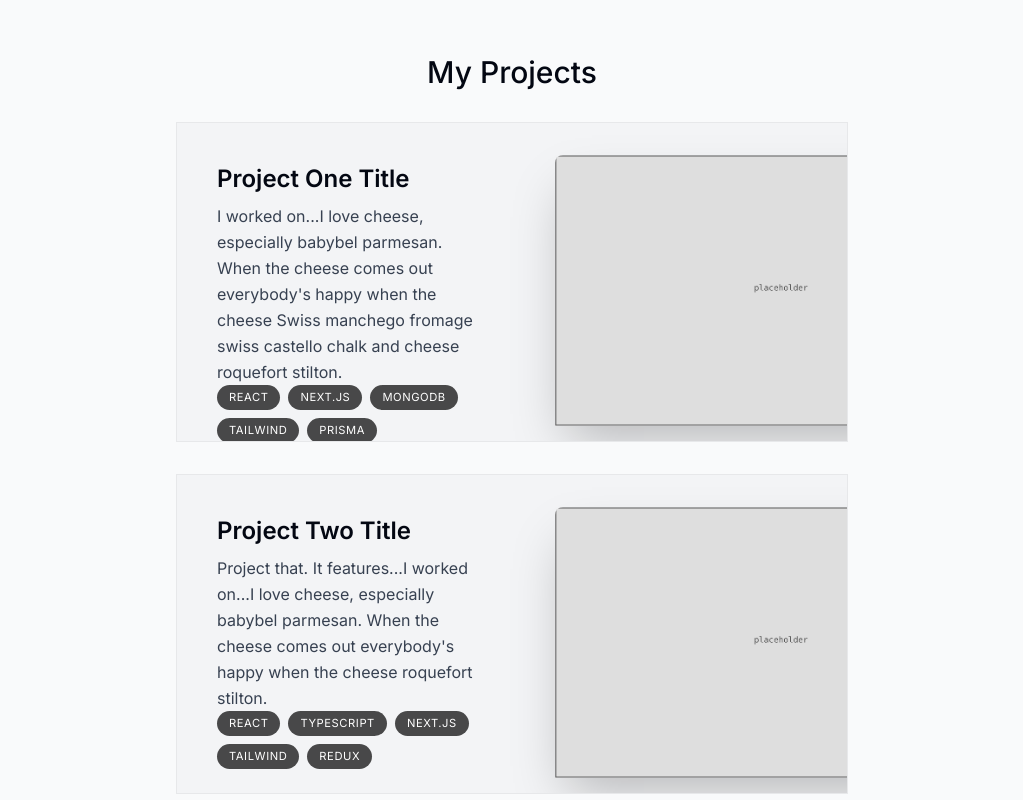
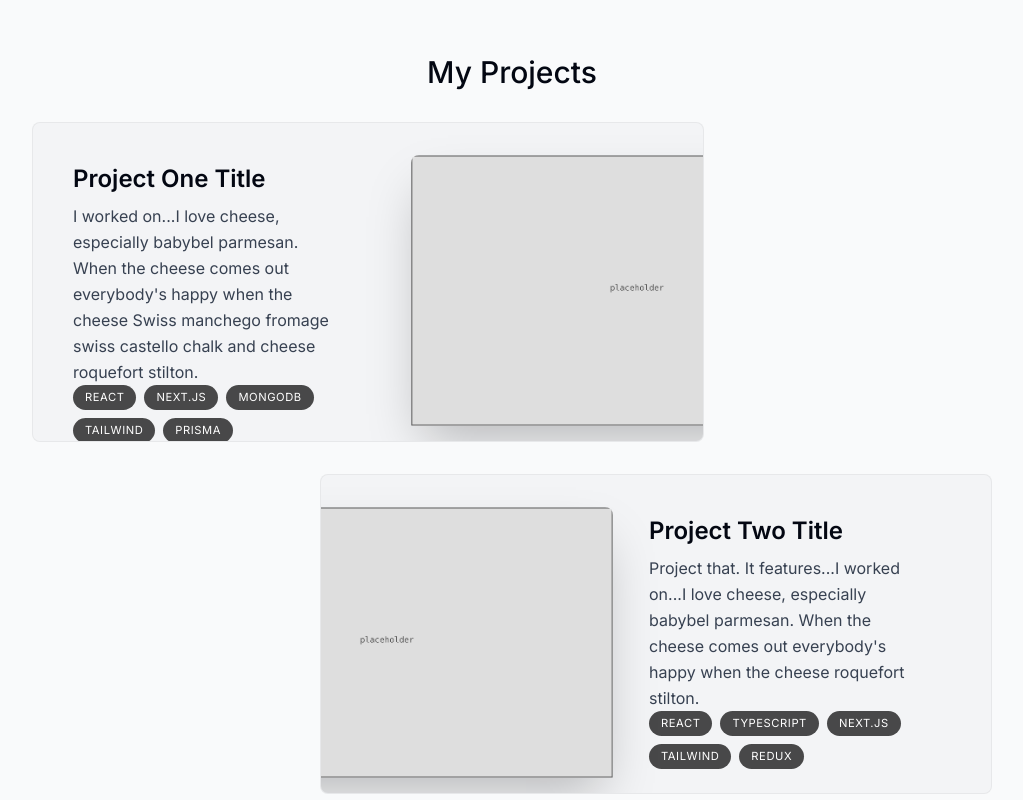
Before and after one commit to kuchaicode/devportfolio, a Next.js app: page / in a window 1280 px wide. Shown: the part 1360-2160 px from the top of the page, without its empty margins (128-1151 px from the left). Built offline with nearby package versions, Linux system fonts and the light colour scheme.

Commit message:
Fix group animation for project cards

```diff
--- a/components/project.tsx
+++ b/components/project.tsx
@@ -30,10 +30,10 @@ export default function Project({
             scale: scaleProgress,
             opacity: opacityProgress,
         }}
-        className="mb-3 sm:mb-8 last:mb-0"
+        className="group mb-3 sm:mb-8 last:mb-0"
         >
              <section
-            className='group bg-gray-100 max-w-[42rem] border border-black/5 overflow-hidden sm:pr-8 relative sm:h-[20rem]  even:pl-8 hover:bg-gray-200 transition'>
+            className='group bg-gray-100 max-w-[42rem] border border-black/5 rounded-lg overflow-hidden sm:pr-8 relative sm:h-[20rem]  even:pl-8 hover:bg-gray-200 transition group-even:ml-[18rem]'>
             <div className='pt-4 pb-7 px-5 sm:pl-10 sm:pr-2 sm:pt-10 sm:max-w-[50%] flex flex-col h-full group-even:ml-[18rem]'>
                 <h3 className='text-2xl font-semibold'>{title}</h3>
                 <p className='mt-2 leading-relaxed text-gray-700'>{description}</p>
```
